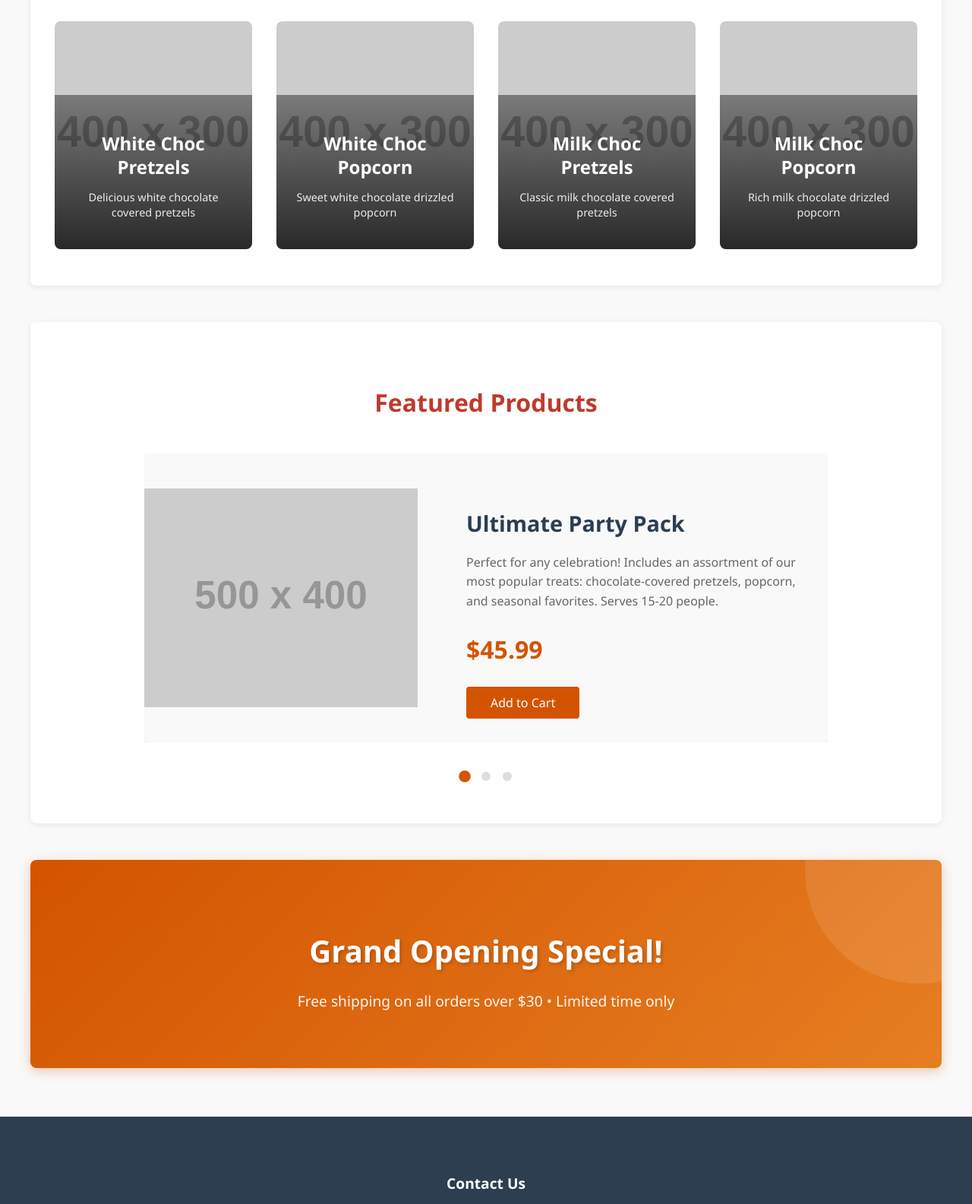
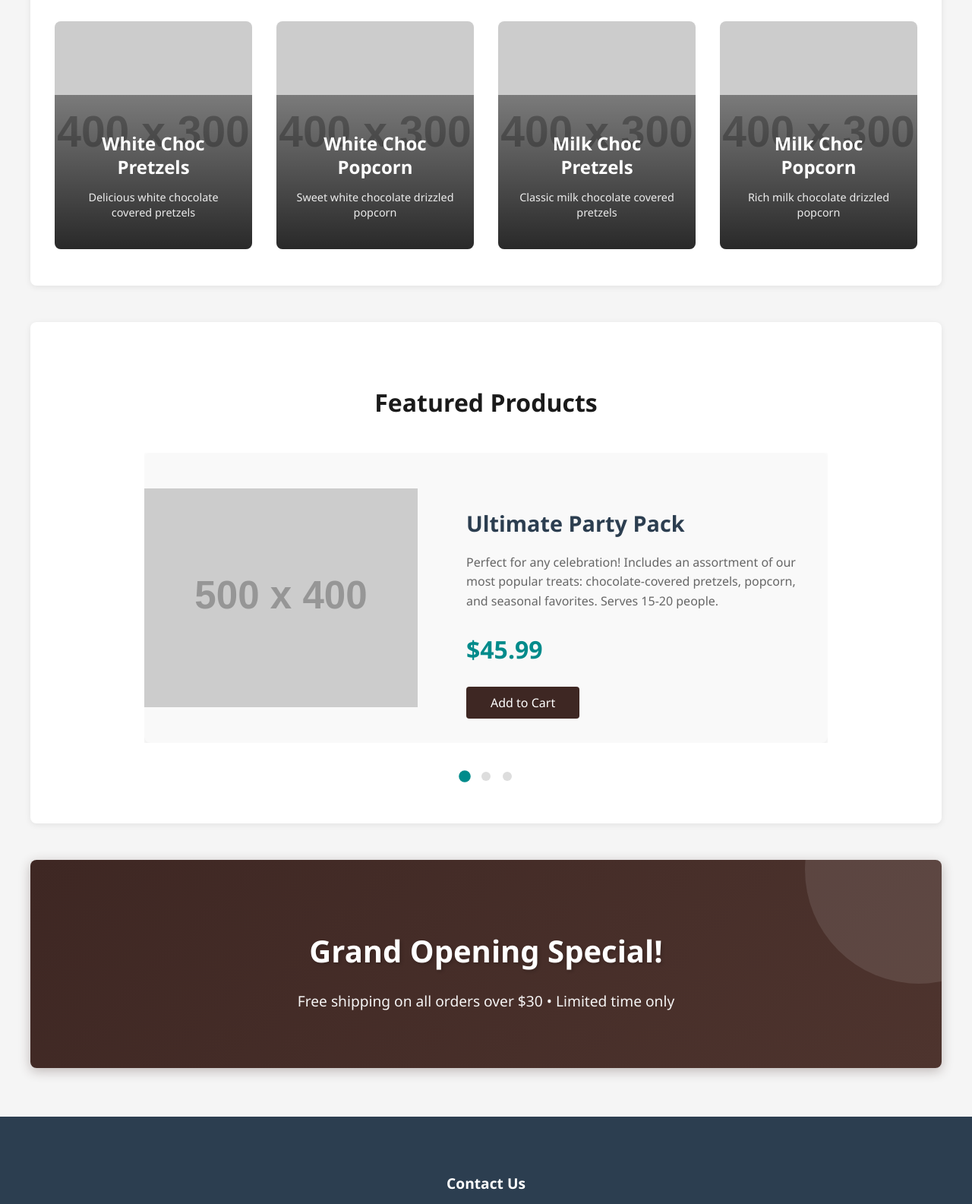
Before and after one commit to JoshZ520/JZHomemadeTreats, a plain HTML site: page index.html in a window 1280 px wide. Shown: the part 739-2324 px from the top of the page at 76% size. Drawn offline with nearby package versions, Linux system fonts and the light colour scheme; placeholder pictures from the web are drawn by us.

Commit message:
updating color schemes

```diff
--- a/css/components.css
+++ b/css/components.css
@@ -34,8 +34,8 @@ nav a {
 }
 
 nav a:hover {
-    background-color: #f0e6dc;
-    color: #d35400;
+    background-color: #E0E0E0;
+    color: #3E2723;
 }
 
 /* Footer */
@@ -66,13 +66,13 @@ footer h4 {
 }
 
 .contact-info a {
-    color: #ff9a56;
+    color: #008B8B;
     text-decoration: none;
     transition: color 0.3s ease;
 }
 
 .contact-info a:hover {
-    color: #ff6b6b;
+    color: #20B2AA;
     text-decoration: underline;
 }
 
--- a/css/global.css
+++ b/css/global.css
@@ -1,10 +1,10 @@
 /* Global - Used on all pages */
 
 :root {
-    --primary-color: #d35400;
-    --secondary-color: #ff6b6b;
-    --text-color: #333;
-    --bg-color: #f9f9f9;
+    --primary-color: #3E2723;
+    --secondary-color: #008B8B;
+    --text-color: #1A1A1A;
+    --bg-color: #F5F5F5;
     --white: #ffffff;
 }
 
@@ -58,7 +58,7 @@ h3 {
 }
 
 .btn:hover {
-    background-color: #e67e22;
+    background-color: #4E342E;
     transform: scale(1.05);
 }
 
@@ -68,8 +68,8 @@ h3 {
 }
 
 .btn-light:hover {
-    background-color: #f9f9f9;
-    color: #e67e22;
+    background-color: #f0f0f0;
+    color: #008B8B;
 }
 
 main > section {
--- a/css/home.css
+++ b/css/home.css
@@ -2,7 +2,7 @@
 
 /* Carousel */
 .carousel {
-    background: linear-gradient(135deg, #ff9a56 0%, #ff6b6b 100%);
+    background: linear-gradient(135deg, #3E2723 0%, #4E342E 100%);
     color: white;
     text-align: center;
     padding: 3rem 2rem;
@@ -61,7 +61,7 @@
 
 .product-categories h2 {
     text-align: center;
-    color: #d35400;
+    color: #3E2723;
     font-size: 2rem;
     margin-bottom: 2.5rem;
 }
@@ -105,7 +105,7 @@
 }
 
 .category-card:hover .category-overlay {
-    background: linear-gradient(to top, rgba(211, 84, 0, 0.9), rgba(211, 84, 0, 0.6));
+    background: linear-gradient(to top, rgba(62, 39, 35, 0.9), rgba(62, 39, 35, 0.6));
 }
 
 .category-overlay h3 {
@@ -128,7 +128,7 @@
 /* Featured Products specific */
 .featured-products h3 {
     text-align: center;
-    color: #c0392b;
+    color: var(--text-color);
     font-size: 2rem;
     margin-bottom: 2.5rem;
 }
@@ -195,7 +195,7 @@
 
 .featured-price {
     font-size: 2rem;
-    color: #d35400;
+    color: #008B8B;
     font-weight: bold;
     margin-bottom: 1.5rem;
 }
@@ -222,18 +222,18 @@
 }
 
 .dot.active {
-    background-color: #d35400;
+    background-color: #008B8B;
     transform: scale(1.3);
 }
 
 /* Promo Banner */
 .promo-banner {
-    background: linear-gradient(135deg, #d35400 0%, #e67e22 100%);
+    background: linear-gradient(135deg, #3E2723 0%, #4E342E 100%);
     color: white;
     padding: 3rem 2rem;
     margin-bottom: 3rem;
     border-radius: 8px;
-    box-shadow: 0 4px 15px rgba(211, 84, 0, 0.3);
+    box-shadow: 0 4px 15px rgba(62, 39, 35, 0.3);
     position: relative;
     overflow: hidden;
 }
```
